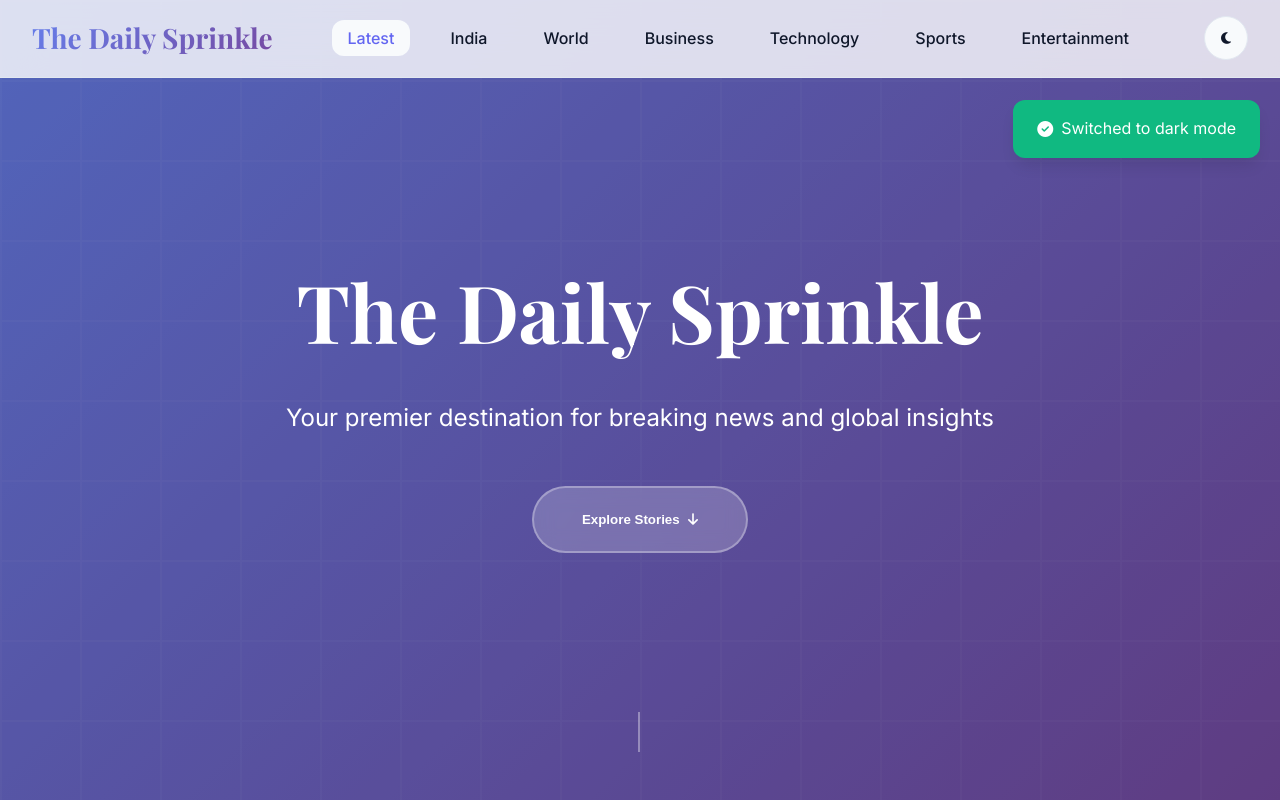
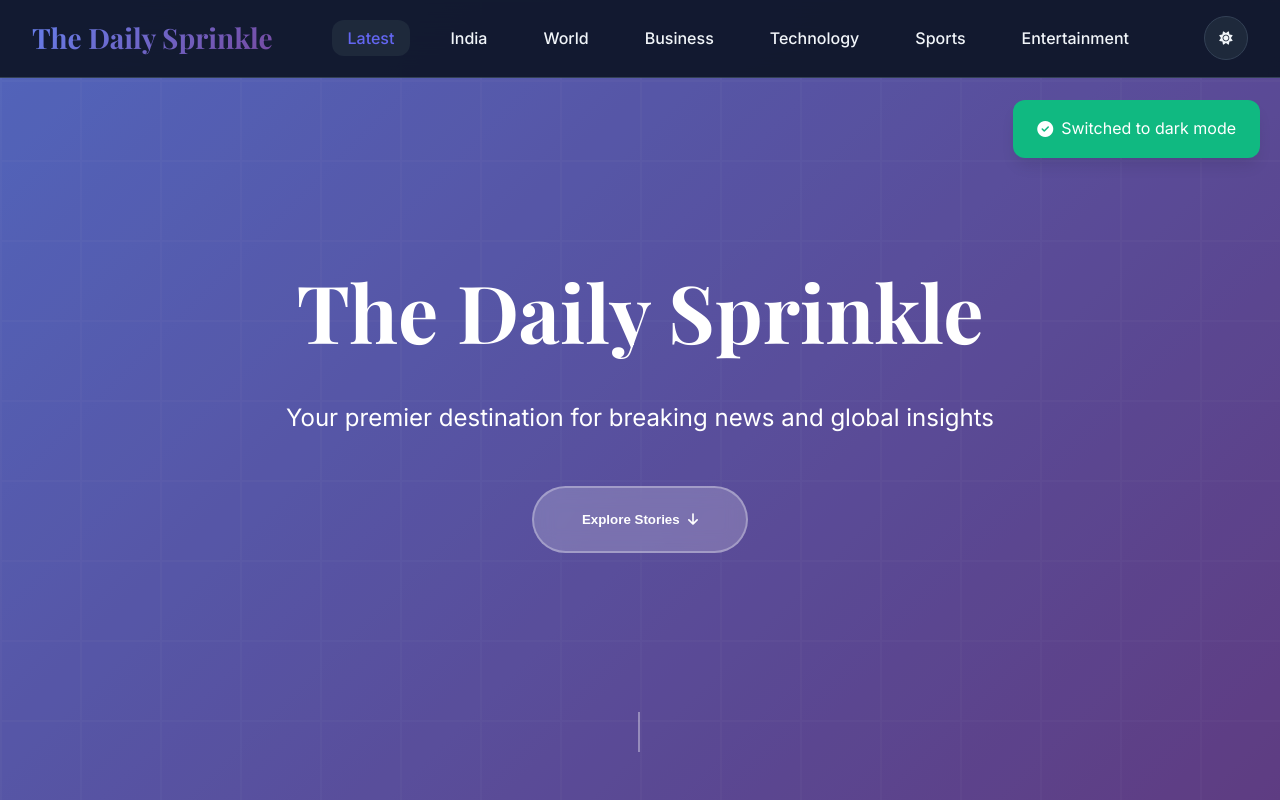
Before and after one commit to juug24bcas22427-hash/The-Daily-Sprinkle, a plain HTML site: page index.html in a window 1280 px wide. Both pictures are taken after a click on the button 1226 px from the left and 38 px from the top of the page. Shown: the top 800 px of the page. Drawn offline with nearby package versions, Linux system fonts and the light colour scheme.

Commit message:
Add files via upload

```diff
--- a/index.html
+++ b/index.html
@@ -9,7 +9,6 @@
   <link rel="stylesheet" href="styles.css">
 </head>
 <body>
-  <!-- Navigation -->
   <nav class="navbar" id="navbar">
     <div class="nav-container">
       <a href="#" class="logo">
@@ -27,7 +26,7 @@
       </ul>
 
       <div class="nav-controls">
-        <button class="theme-toggle" onclick="toggleTheme()" id="themeToggle">
+        <button class="theme-toggle" id="themeToggle">
           <i class="fas fa-moon" id="themeIcon"></i>
         </button>
 
@@ -40,7 +39,6 @@
     </div>
   </nav>
 
-  <!-- Hero Section -->
   <section class="hero" id="hero">
     <div class="hero-bg">
       <div class="hero-overlay"></div>
@@ -58,10 +56,8 @@
     </div>
   </section>
 
-  <!-- Main Content -->
   <main class="main-content" id="mainContent">
     <div class="container">
-      <!-- Category Tabs -->
       <div class="category-section">
         <div class="category-tabs" id="categoryTabs">
           <button class="tab-btn active" onclick="showTab('home')" data-tab="home">Latest</button>
@@ -75,9 +71,7 @@
       </div>
 
       <div class="content-grid">
-        <!-- News Content -->
         <div class="news-section">
-          <!-- Home Tab -->
           <div id="home" class="tab-content active">
             <div class="news-grid">
               <article class="news-card featured">
@@ -166,7 +160,6 @@
             </div>
           </div>
 
-          <!-- Other Tabs -->
           <div id="india" class="tab-content">
             <div class="news-grid">
               <article class="news-card">
@@ -203,7 +196,7 @@
             <div class="news-grid">
               <article class="news-card">
                 <div class="card-image">
-                  <img src="https://images.unsplash.com/photo-1557804506-669a67965ba0?w=600&h=300&fit=crop&q=80" alt="World Peace" loading="lazy">
+                  <img src="https://images.unsplash.com/photo-1557804506-669a6userId-965ba0?w=600&h=300&fit=crop&q=80" alt="World Peace" loading="lazy">
                   <div class="card-overlay">
                     <span class="category-badge world">World</span>
                   </div>
@@ -360,9 +353,7 @@
           </div>
         </div>
 
-        <!-- Sidebar -->
         <aside class="sidebar">
-          <!-- Trending Stories -->
           <div class="sidebar-card trending-card">
             <h3 class="sidebar-title">
               <i class="fas fa-fire"></i>
@@ -399,7 +390,6 @@
             </div>
           </div>
 
-          <!-- Newsletter -->
           <div class="sidebar-card newsletter-card">
             <div class="newsletter-content">
               <div class="newsletter-icon">
@@ -418,7 +408,6 @@
             </div>
           </div>
 
-          <!-- Weather Widget -->
           <div class="sidebar-card weather-card">
             <h3 class="sidebar-title">
               <i class="fas fa-cloud-sun"></i>
@@ -437,7 +426,6 @@
     </div>
   </main>
 
-  <!-- Footer -->
   <footer class="footer">
     <div class="footer-content">
       <div class="footer-section">
@@ -481,7 +469,6 @@
     </div>
   </footer>
 
-  <!-- Scripts -->
   <script src="https://cdnjs.cloudflare.com/ajax/libs/gsap/3.12.2/gsap.min.js"></script>
   <script src="https://cdnjs.cloudflare.com/ajax/libs/animejs/3.2.1/anime.min.js"></script>
   <script src="mobile.js"></script>
--- a/mobile.js
+++ b/mobile.js
@@ -188,6 +188,7 @@ class ThemeManager {
     toggleTheme() {
         const body = document.body;
         const themeIcon = document.getElementById('themeIcon');
+        const themeToggle = document.getElementById('themeToggle');
         const isDark = body.getAttribute('data-theme') === 'dark';
 
         if (isDark) {
@@ -198,6 +199,20 @@ class ThemeManager {
             body.setAttribute('data-theme', 'dark');
             if (themeIcon) themeIcon.className = 'fas fa-sun';
             localStorage.setItem('theme', 'dark');
+        }
+
+        // MODIFICATION: Added animations from script.js
+        if (typeof anime === 'function' && themeToggle) {
+             anime({
+                targets: themeToggle,
+                rotate: '1turn',
+                duration: 600,
+                easing: 'easeOutExpo'
+            });
+        }
+
+        if (typeof showNotification === 'function') {
+            showNotification(`Switched to ${isDark ? 'light' : 'dark'} mode`, 'success');
         }
     }
 }
@@ -210,7 +225,7 @@ document.addEventListener('DOMContentLoaded', function() {
     window.themeManager = new ThemeManager();
 
     // Global functions for backward compatibility
-    // NOTE: `toggleAudio` and `toggleTheme` are now handled by script.js and the ThemeManager class directly
+    // NOTE: `toggleAudio` is handled by script.js. `toggleTheme` is now handled by the ThemeManager class directly.
     // We keep showTab here to ensure the mobile menu closes when a tab is selected from it.
     window.showTab = function(tabId) {
         // This function is defined globally in script.js, but we can override or extend it
--- a/script.js
+++ b/script.js
@@ -13,7 +13,7 @@ const themeIcon = document.getElementById('themeIcon');
 document.addEventListener('DOMContentLoaded', function() {
     initializeAnimations();
     initializeNavigation();
-    initializeTheme();
+    // MODIFICATION: Removed call to initializeTheme()
     initializeScrollEffects();
     initializeIntersectionObserver();
 });
@@ -359,48 +359,8 @@ function toggleAudio(audioId) {
     };
 }
 
-// Theme Functions
-function initializeTheme() {
-    // Load saved theme
-    const savedTheme = localStorage.getItem('theme');
-    if (savedTheme === 'dark') {
-        document.body.setAttribute('data-theme', 'dark');
-        themeIcon.className = 'fas fa-sun';
-    }
-}
-
-function toggleTheme() {
-    const body = document.body;
-    const isDark = body.getAttribute('data-theme') === 'dark';
-
-    if (isDark) {
-        body.removeAttribute('data-theme');
-        themeIcon.className = 'fas fa-moon';
-        localStorage.setItem('theme', 'light');
-    } else {
-        body.setAttribute('data-theme', 'dark');
-        themeIcon.className = 'fas fa-sun';
-        localStorage.setItem('theme', 'dark');
-    }
-
-    // Animate theme toggle
-    anime({
-        targets: themeToggle,
-        rotate: '1turn',
-        duration: 600,
-        easing: 'easeOutExpo'
-    });
-
-    // Animate theme transition
-    anime({
-        targets: 'body',
-        duration: 300,
-        easing: 'easeOutExpo',
-        complete: () => {
-            showNotification(`Switched to ${isDark ? 'light' : 'dark'} mode`, 'success');
-        }
-    });
-}
+// MODIFICATION: Removed the initializeTheme() and toggleTheme() functions
+// The ThemeManager class in mobile.js now handles this logic.
 
 // Utility Functions
 function scrollToContent() {
@@ -577,4 +537,4 @@ style.textContent = `
         gap: 0.5rem;
     }
 `;
-document.head.appendChild(style);
+document.head.appendChild(style);s
```
Also changed, not shown: styles.css (line endings or trailing spaces).
